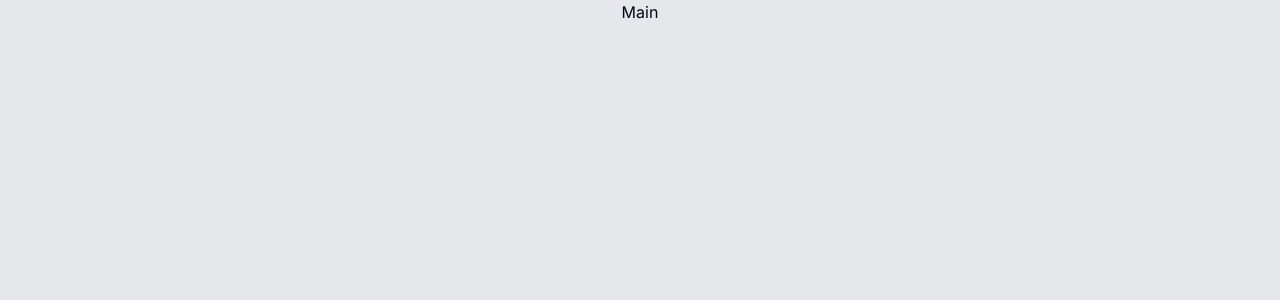
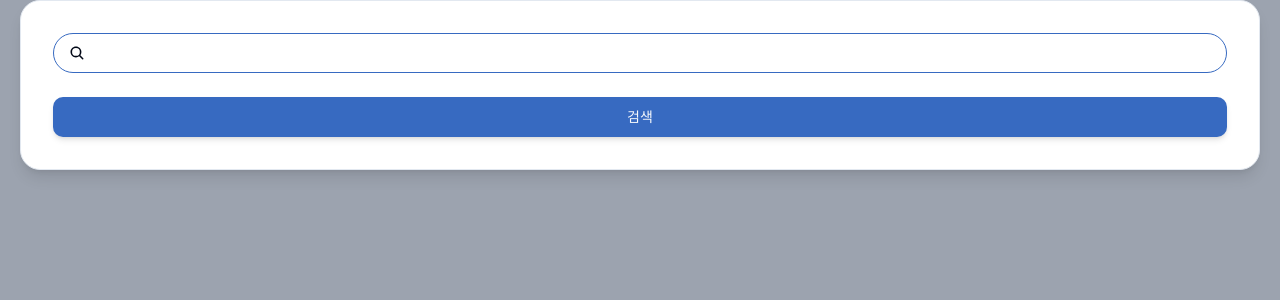
Before and after one commit to RightPapers/frontend, a Next.js app: page / in a window 1280 px wide. Shown: the top 300 px of the page. Built offline with nearby package versions, Linux system fonts and the light colour scheme.

Commit message:
feat: link component 추가

```diff
--- /dev/null
+++ b/app/(main)/(home)/_component/InputComponent.tsx
@@ -0,0 +1,15 @@
+import { Input } from '@/components/ui/input';
+import { IoSearch } from 'react-icons/io5';
+
+const InputComponent = () => {
+  return (
+    <>
+      <div className='relative'>
+        <Input className='rounded-[34px] border border-primary pl-10 focus-visible:ring-primary' />
+        <IoSearch className='absolute left-4 top-1/2 -translate-y-1/2' />
+      </div>
+    </>
+  );
+};
+
+export default InputComponent;
--- /dev/null
+++ b/app/(main)/(home)/_component/LinkComponent.tsx
@@ -0,0 +1,17 @@
+import { Button } from '@/components/ui/button';
+import InputComponent from './InputComponent';
+import CardComponent from '@/components/CardComponent';
+import MainButton from '@/components/MainButton';
+
+const LinkComponent = () => {
+  return (
+    <CardComponent>
+      <form className='flex w-full flex-col gap-6'>
+        <InputComponent />
+        <MainButton variant='main'>검색</MainButton>
+      </form>
+    </CardComponent>
+  );
+};
+
+export default LinkComponent;
--- /dev/null
+++ b/app/(main)/(home)/page.tsx
@@ -0,0 +1,6 @@
+import CardComponent from '@/components/CardComponent';
+import LinkComponent from './_component/LinkComponent';
+
+export default function Home() {
+  return <LinkComponent />;
+}
--- a/app/(main)/layout.tsx
+++ b/app/(main)/layout.tsx
@@ -1,6 +1,6 @@
 function Layout({ children }: { children: React.ReactNode }) {
   return (
-    <main className='min-w-screen flex min-h-screen justify-center bg-gray-200 px-5'>
+    <main className='min-w-screen flex min-h-screen w-full justify-center bg-gray-400 px-5'>
       {children}
     </main>
   );
--- a/app/(main)/page.tsx
+++ /dev/null
@@ -1,3 +0,0 @@
-export default function Home() {
-  return <h1>Main</h1>;
-}
--- /dev/null
+++ b/components/CardComponent.tsx
@@ -0,0 +1,11 @@
+import { Card } from './ui/card';
+
+const CardComponent = ({ children }: { children: React.ReactNode }) => {
+  return (
+    <Card className='h-fit w-full gap-7 rounded-[20px] p-8 shadow-lg'>
+      {children}
+    </Card>
+  );
+};
+
+export default CardComponent;
--- /dev/null
+++ b/components/MainButton.tsx
@@ -0,0 +1,24 @@
+import { Button } from './ui/button';
+
+const variants = {
+  main: 'w-full rounded-[10px] shadow-md',
+};
+
+type Variant = keyof typeof variants;
+
+const MainButton = ({
+  children,
+  variant,
+  ...props
+}: {
+  children: React.ReactNode;
+  variant: Variant;
+}) => {
+  return (
+    <Button className={`${variants[variant]}`} {...props}>
+      {children}
+    </Button>
+  );
+};
+
+export default MainButton;
--- /dev/null
+++ b/components/ui/card.tsx
@@ -0,0 +1,79 @@
+import * as React from "react"
+
+import { cn } from "@/lib/utils"
+
+const Card = React.forwardRef<
+  HTMLDivElement,
+  React.HTMLAttributes<HTMLDivElement>
+>(({ className, ...props }, ref) => (
+  <div
+    ref={ref}
+    className={cn(
+      "rounded-lg border bg-card text-card-foreground shadow-sm",
+      className
+    )}
+    {...props}
+  />
+))
+Card.displayName = "Card"
+
+const CardHeader = React.forwardRef<
+  HTMLDivElement,
+  React.HTMLAttributes<HTMLDivElement>
+>(({ className, ...props }, ref) => (
+  <div
+    ref={ref}
+    className={cn("flex flex-col space-y-1.5 p-6", className)}
+    {...props}
+  />
+))
+CardHeader.displayName = "CardHeader"
+
+const CardTitle = React.forwardRef<
+  HTMLParagraphElement,
+  React.HTMLAttributes<HTMLHeadingElement>
+>(({ className, ...props }, ref) => (
+  <h3
+    ref={ref}
+    className={cn(
+      "text-2xl font-semibold leading-none tracking-tight",
+      className
+    )}
+    {...props}
+  />
+))
+CardTitle.displayName = "CardTitle"
+
+const CardDescription = React.forwardRef<
+  HTMLParagraphElement,
+  React.HTMLAttributes<HTMLParagraphElement>
+>(({ className, ...props }, ref) => (
+  <p
+    ref={ref}
+    className={cn("text-sm text-muted-foreground", className)}
+    {...props}
+  />
+))
+CardDescription.displayName = "CardDescription"
+
+const CardContent = React.forwardRef<
+  HTMLDivElement,
+  React.HTMLAttributes<HTMLDivElement>
+>(({ className, ...props }, ref) => (
+  <div ref={ref} className={cn("p-6 pt-0", className)} {...props} />
+))
+CardContent.displayName = "CardContent"
+
+const CardFooter = React.forwardRef<
+  HTMLDivElement,
+  React.HTMLAttributes<HTMLDivElement>
+>(({ className, ...props }, ref) => (
+  <div
+    ref={ref}
+    className={cn("flex items-center p-6 pt-0", className)}
+    {...props}
+  />
+))
+CardFooter.displayName = "CardFooter"
+
+export { Card, CardHeader, CardFooter, CardTitle, CardDescription, CardContent }
--- /dev/null
+++ b/components/ui/input.tsx
@@ -0,0 +1,25 @@
+import * as React from "react"
+
+import { cn } from "@/lib/utils"
+
+export interface InputProps
+  extends React.InputHTMLAttributes<HTMLInputElement> {}
+
+const Input = React.forwardRef<HTMLInputElement, InputProps>(
+  ({ className, type, ...props }, ref) => {
+    return (
+      <input
+        type={type}
+        className={cn(
+          "flex h-10 w-full rounded-md border border-input bg-background px-3 py-2 text-sm ring-offset-background file:border-0 file:bg-transparent file:text-sm file:font-medium placeholder:text-muted-foreground focus-visible:outline-none focus-visible:ring-2 focus-visible:ring-ring focus-visible:ring-offset-2 disabled:cursor-not-allowed disabled:opacity-50",
+          className
+        )}
+        ref={ref}
+        {...props}
+      />
+    )
+  }
+)
+Input.displayName = "Input"
+
+export { Input }
--- a/package.json
+++ b/package.json
@@ -19,6 +19,7 @@
     "next": "14.2.4",
     "react": "^18",
     "react-dom": "^18",
+    "react-icons": "^5.2.1",
     "tailwind-merge": "^2.3.0",
     "tailwindcss-animate": "^1.0.7"
   },
```
Also changed, not shown: app/api/getTodos.ts (added), 1 other file (tests, documents, lock files or other folders).
